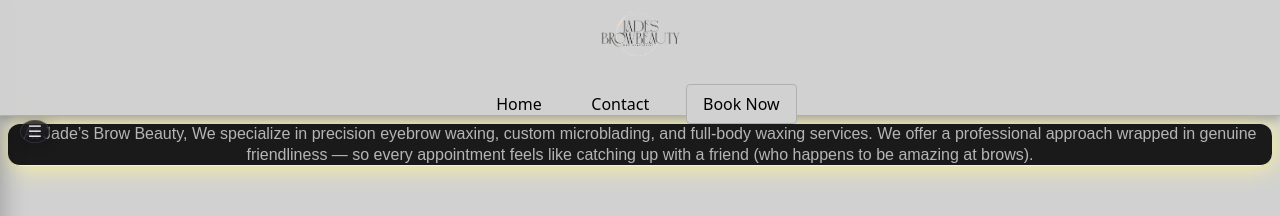
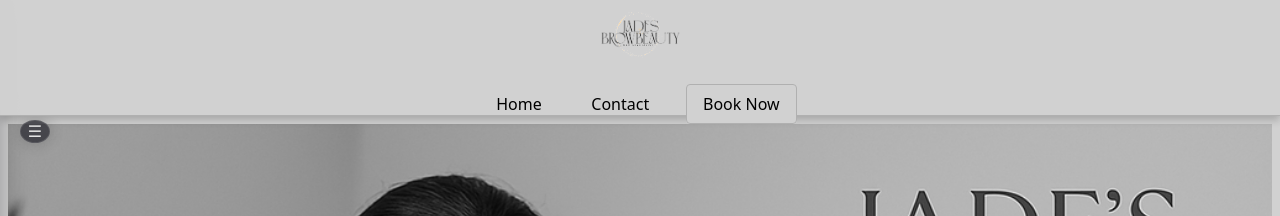
Before and after one commit to Jordon-py/jadesApp, a React (Vite) app in the folder JadesBrowBeauty/: page / in a window 1280 px wide. Shown: the top 216 px of the page. Built offline with nearby package versions, Linux system fonts and the light colour scheme; a web font is replaced by a local one.

Commit message:
Implement structural updates and optimizations across multiple modules

```diff
--- a/JadesBrowBeauty/index.html
+++ b/JadesBrowBeauty/index.html
@@ -3,7 +3,7 @@
   <head>
     <meta charset="UTF-8" />
     <meta name="viewport" content="width=device-width, initial-scale=1.0" />
-    <meta name="description" content="Book expert eyebrow waxing, microblading, or body waxing in Las Vegas. Clean, friendly beauty studio. Online booking available 24/7." />
+    <meta name="description" content="Book expert eyebrow waxing or body waxing in Las Vegas. Clean, friendly beauty studio. Online booking available 24/7." />
     <title>Book Your Waxing or Microblading Appointment | Jade’s Brow Beauty Las Vegas</title>
     <link rel="preconnect" href="https://fonts.googleapis.com">
     <link rel="preconnect" href="https://fonts.gstatic.com" crossorigin>
--- a/JadesBrowBeauty/src/components/Home/Home.css
+++ b/JadesBrowBeauty/src/components/Home/Home.css
@@ -23,11 +23,42 @@
 	max-height: 100vh;          /* Ensures video never exceeds viewport height */
 	max-width: 100vw;           /* Ensures video never exceeds viewport width */
   }
-  .home-header{
+  .home-header {
 	display: flex;
-	gap: 10%; /* Updated gap to 30% */
+	flex-direction: column;
+	/* Keyword values */
+	mix-blend-mode: darken;
+	mix-blend-mode: lighten;
+	mix-blend-mode: color-dodge;
+	mix-blend-mode: color-burn;
+	mix-blend-mode: hard-light;
+	mix-blend-mode: soft-light;
+	mix-blend-mode: difference;
+	mix-blend-mode: exclusion;
+	mix-blend-mode: hue;
+	mix-blend-mode: saturation;
+	mix-blend-mode: color;
+	mix-blend-mode: luminosity;
+	mix-blend-mode: pass-through;
+	}
+
+	#pic.home-header{
+	background-color: rgba(0, 0, 0, 0.875); /* Semi-transparent background for contrast */
+	border-radius: 12px; /* Rounded corners */
+
+	border-style: double;
+	border-color: lch(88.71% 42.28 103.69); /* Updated border color */
+	border-width: 1rem; /* Thinner border for mobile */
+	border-radius: 4px; /* Rounded corners */
+	width: 30%;
+	height: 50%;
+	max-width: 35%;
+	max-height: 35%; /* Ensures image is responsive */
+	display: flex;
+	gap: 30%; /* Updated gap to 30% */
 	padding: 0;
 	margin-top: 0;
+	flex-direction: column;
   }
 
   #p1, #p2, #p3 {
--- a/JadesBrowBeauty/src/components/Home/Home.jsx
+++ b/JadesBrowBeauty/src/components/Home/Home.jsx
@@ -6,13 +6,15 @@
   return (
     <>
       <div id="p" className="home-header">
-          <p id="p1">At Jade’s Brow Beauty,
-              We specialize in precision eyebrow waxing, custom microblading, and full-body waxing services.
-               We offer a professional approach wrapped in genuine friendliness — so every appointment feels like catching up with a friend (who happens to be amazing at brows).
+        <img className="pic" src="underArm.png" alt="underarm" />
+        <p id="p1">At Jade’s Brow Beauty,
+              We specialize in precision eyebrow waxing and full-body waxing services.<br />
+              <br /> We offer a professional approach wrapped in genuine friendliness — so every appointment feels like catching up with a friend (who happens to be amazing at brows).
           </p>
       </div>
-        <div className="home-container">
-          <section id="home" className="home-section">
+      <div className="home-container">
+
+        <section id="home" className="home-section">
               {/* Fixed Background Video */}
               <video autoPlay muted playsInline className="background-video">
                 <source src="Ja.mp4" type="video/mp4" />
```
Also changed, not shown: JadesBrowBeauty/public/qr.png (added).
